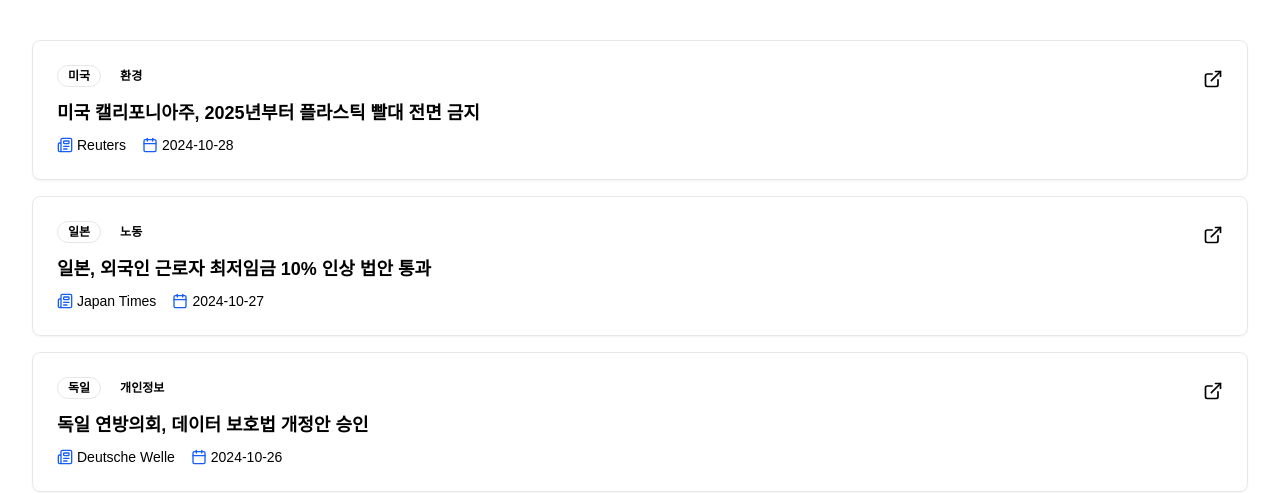
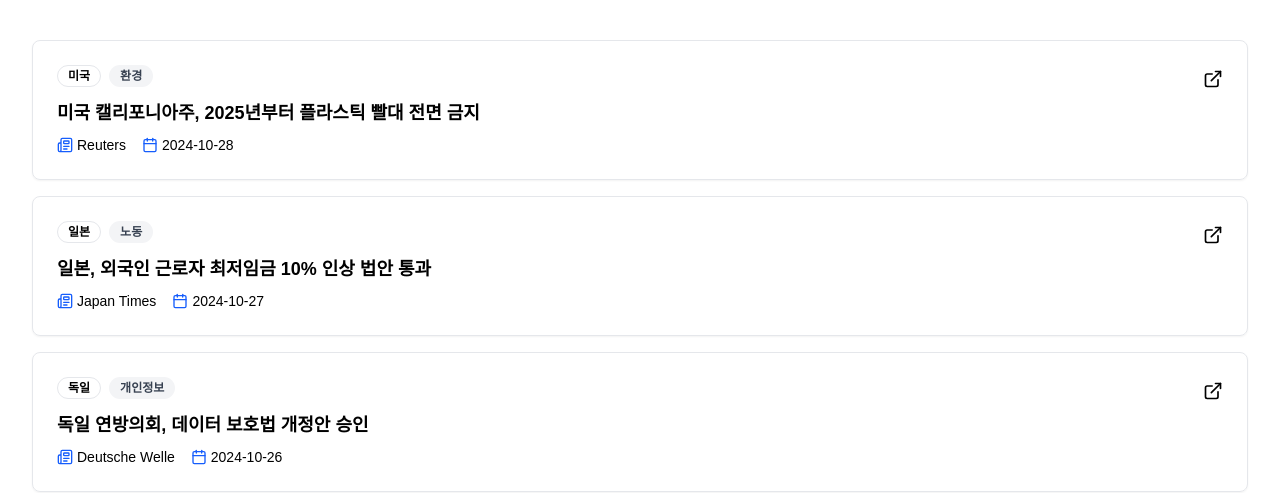
Before and after one commit to GCU-PProject/FE, a React (Vite) app: page / in a window 1280 px wide. Shown: the part 238-731 px from the top of the page. Built offline with nearby package versions, Linux system fonts and the light colour scheme.

Commit message:
newscard에서 카테고리 뱃지 색상 변경

```diff
--- a/src/components/dashboard/NewsCard.tsx
+++ b/src/components/dashboard/NewsCard.tsx
@@ -16,7 +16,7 @@ export const NewsCard = ({ news }: NewsCardProps) => (
         <div className='flex-1 min-w-0'>
           <div className='flex items-center gap-2 mb-3'>
             <Badge variant='outline'>{news.country}</Badge>
-            <Badge variant='secondary'>{news.category}</Badge>
+            <Badge variant='secondary'className="bg-gray-100 text-gray-700 border border-gray-300">{news.category}</Badge>
           </div>
 
           <h3 className='text-base sm:text-lg font-semibold mb-2 text-primary hover:text-brand-primary transition-colors line-clamp-2'>
--- a/src/pages/ui/MainDashboardPage.tsx
+++ b/src/pages/ui/MainDashboardPage.tsx
@@ -28,7 +28,7 @@ export const MainDashboardPage = () => {
   );
 
   return (
-    <div className="min-h-screen bg-surface font-sans">
+    <div className="min-h-screen font-sans">
       {/* 공통 레이아웃 헤더 */}
       <Header />
 
@@ -36,6 +36,7 @@ export const MainDashboardPage = () => {
       <main className="max-w-7xl mx-auto px-4 sm:px-6 lg:px-8 py-8">
         {/* 페이지 타이틀 영역 */}
         <header className="mb-8">
+
           <h1 className="text-2xl sm:text-3xl font-extrabold text-primary mb-1">
             <Globe className="inline-block w-6 h-6 mr-3 text-brand-primary" />
             해외 이슈 대시보드
@@ -46,6 +47,7 @@ export const MainDashboardPage = () => {
         </header>
 
         {/* 탭 + 리스트 영역 */}
+
         <DashboardTabs defaultValue="all" onValueChange={onChangeTab}>
           {/* 전체 / 관심 국가 탭 */}
           <DashboardTabsList className="mb-6 flex flex-wrap">
@@ -77,7 +79,7 @@ export const MainDashboardPage = () => {
           />
         </DashboardTabs>
       </main>
-    </div>
+      </div>
   );
 };
 
```
